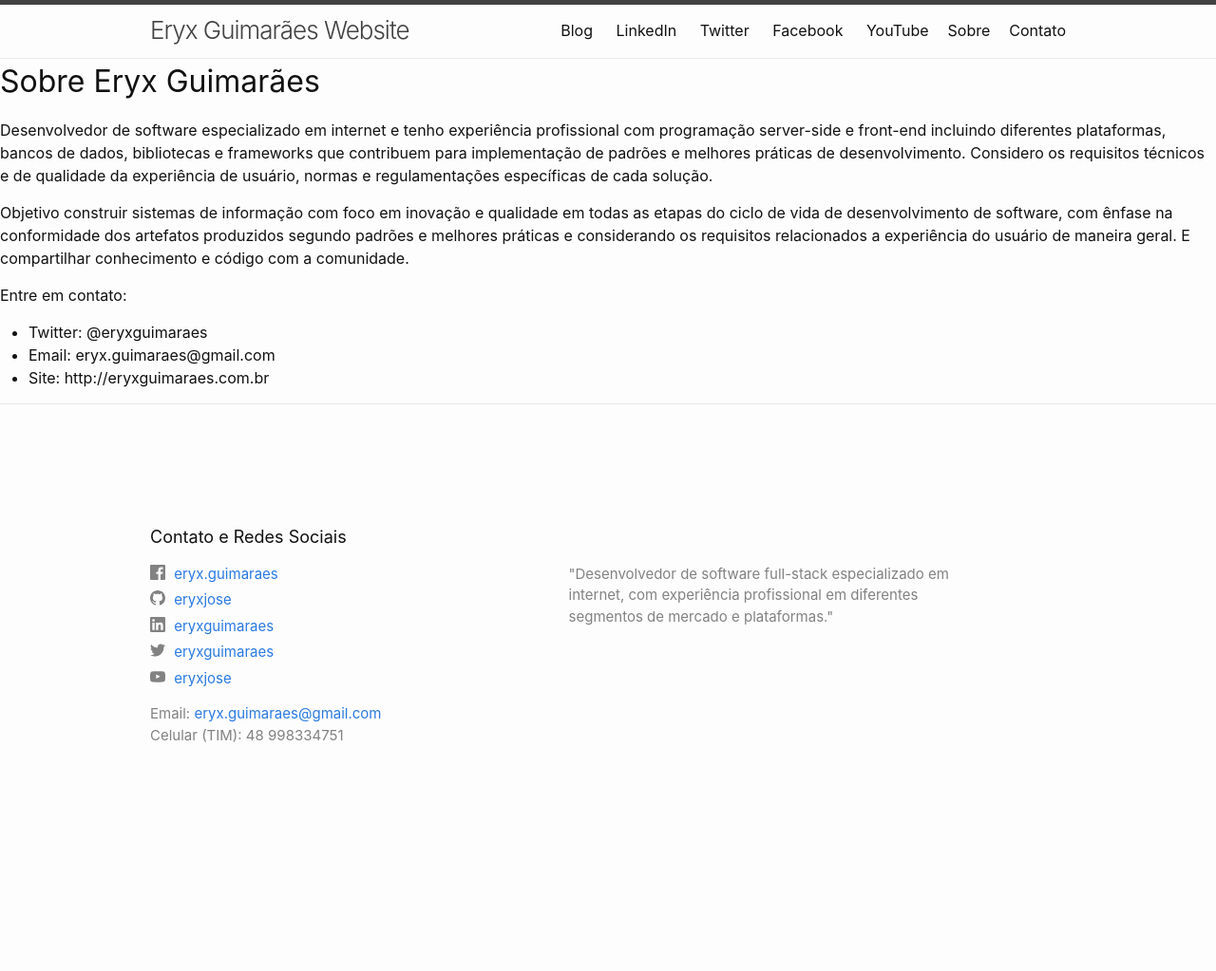
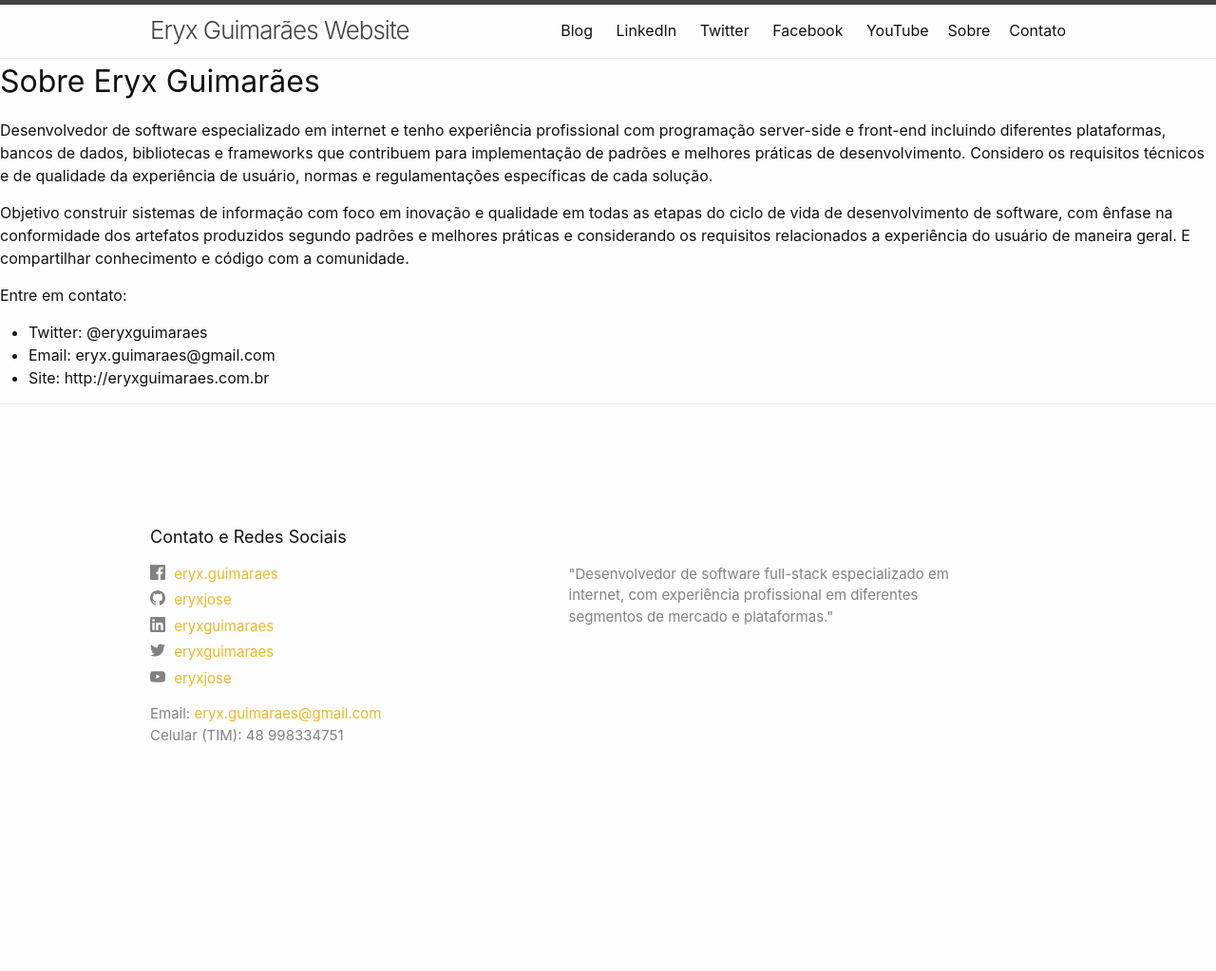
Before and after one commit to eryxjose/eryxjose.github.io, a Jekyll site: the page built from about.md, in a window 1280 px wide. Shown: the whole page at 95% size. Built offline with Jekyll 4.4.1, drawn with Linux system fonts in a browser that asks for light colours.

Commit message:
Alteração de cores do subtitulo, títulos dos posts e borda botão ação.

```diff
--- a/_sass/minima.scss
+++ b/_sass/minima.scss
@@ -12,7 +12,7 @@ $spacing-unit:     30px !default;
 
 $text-color:       #111 !default;
 $background-color: #fdfdfd !default;
-$brand-color:      #2a7ae2 !default;
+$brand-color:      #ecb727 !default;
 
 $grey-color:       #828282 !default;
 $grey-color-light: lighten($grey-color, 40%) !default;
--- a/_sass/minima/_large-hero.scss
+++ b/_sass/minima/_large-hero.scss
@@ -28,7 +28,7 @@
 .large-hero__button {
     padding: 16px 22px;
     font-weight: 300;
-    border: 1px solid $brand-color;
+    border: 1px solid $grey-color;
     border-radius: 6px;
     font-size: 1.2rem;
     color: #fff;
```
Also changed, not shown: 3 other files.
